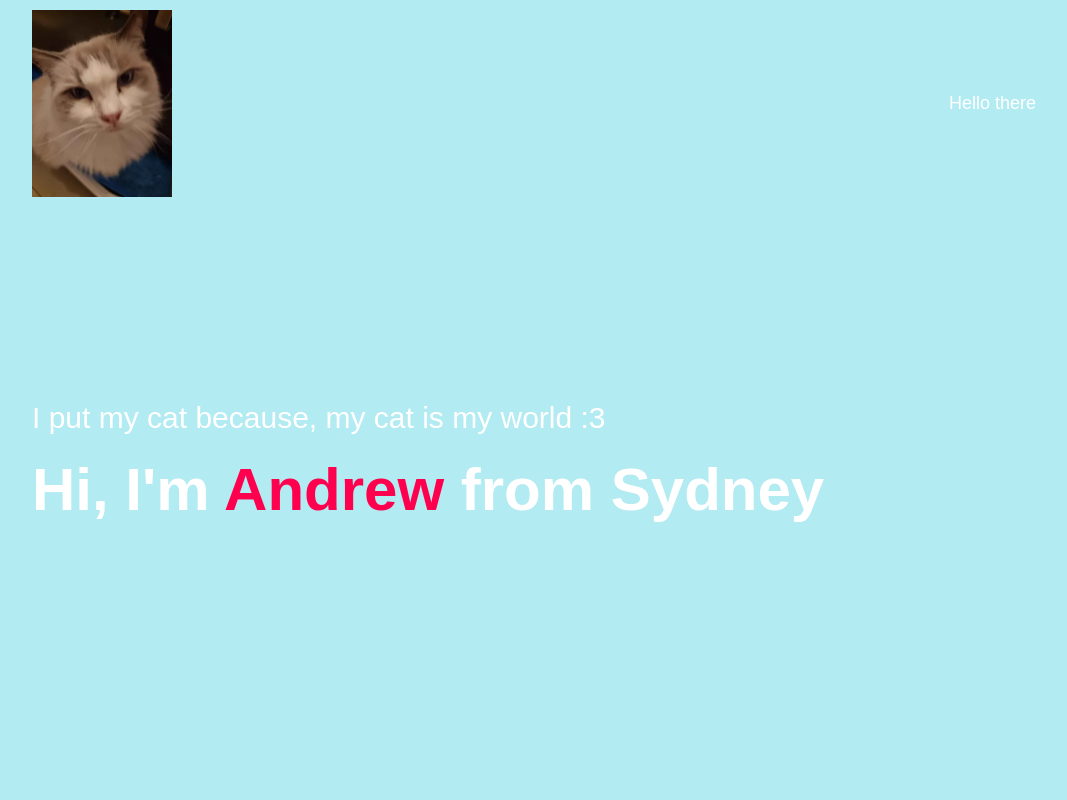
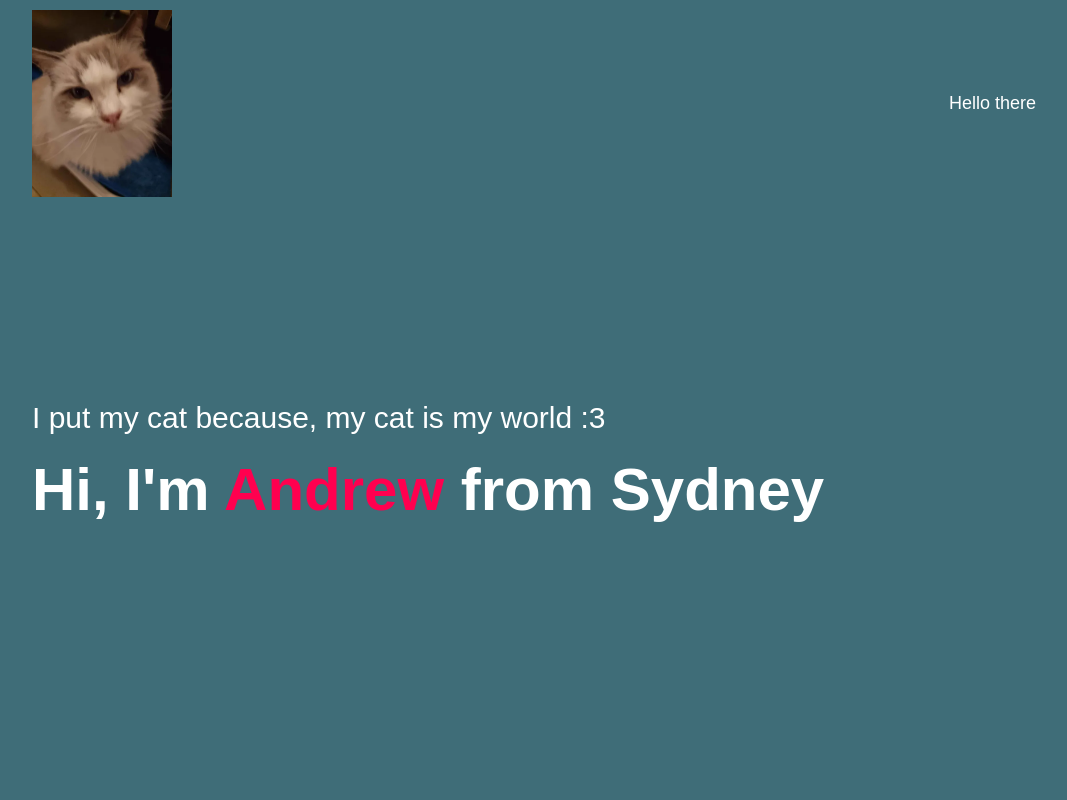
Before and after one commit to tuyoik/AroundTheWorldProfile, a plain HTML site: page index.html in a window 1280 px wide. Shown: the top 800 px of the page, without its empty margins (96-1163 px from the left). Drawn offline with Linux system fonts and the light colour scheme.

Commit message:
Update style.css

```diff
--- a/style.css
+++ b/style.css
@@ -13,7 +13,7 @@ body{
     width: 100%;
     height: 100vh;
     /*background-image: url(images/starbg.jpg); nvm,....*/
-    background-color:#B3EBF2;
+    background-color:#3F6D78;
     background-size: contain;
     background-position: center;
 
```
